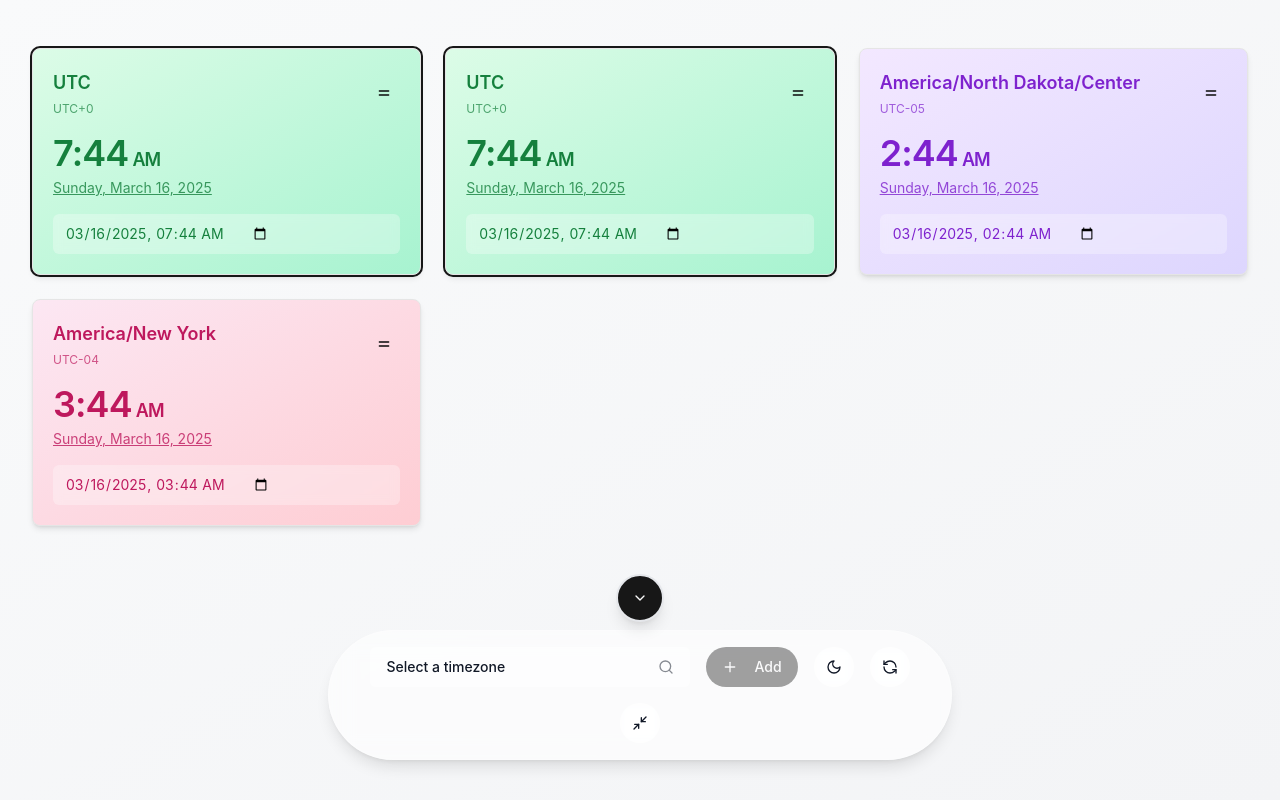
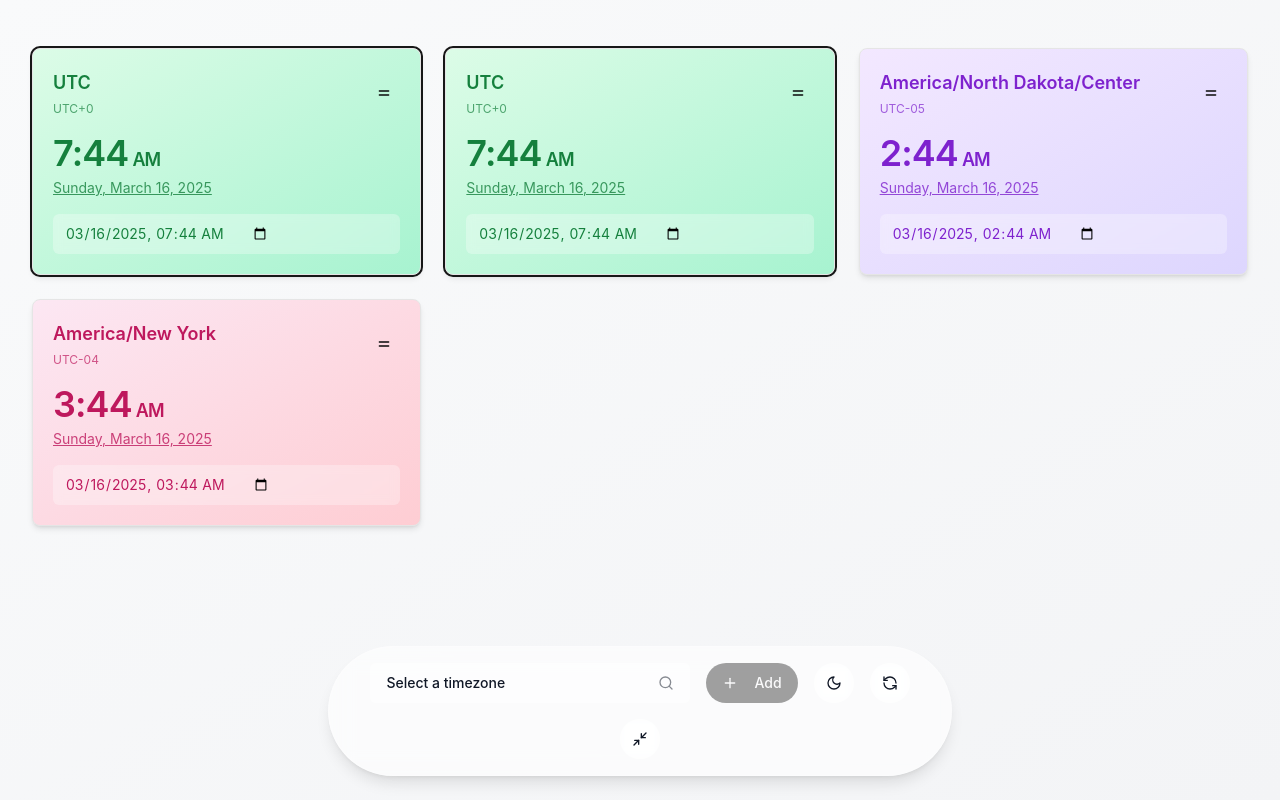
Before and after one commit to ShrihariMohan/timezone-app, a Next.js app: page / in a window 1280 px wide. Built offline with nearby package versions, Linux system fonts and the light colour scheme.

Commit message:
Remove - Hide toolbar button

```diff
--- a/app/page.tsx
+++ b/app/page.tsx
@@ -244,7 +244,7 @@ export default function TimezoneApp() {
       </Head>
       <div
         className={cn(
-          "min-h-screen p-4 md:p-8 md:pb-16 transition-colors",
+          "min-h-screen p-4 md:p-8 md:pb-24 transition-colors",
           darkMode
             ? "bg-gradient-to-br from-gray-900 to-gray-800 text-gray-100"
             : "bg-gradient-to-br from-gray-50 to-gray-100 text-gray-900",
@@ -265,7 +265,7 @@ export default function TimezoneApp() {
         </div> */}
 
         {/* Floating Glassmorphism Toolbar */}
-        <div className="fixed bottom-0 left-0 w-full sm:w-auto sm:bottom-8 sm:left-1/2 sm:-translate-x-1/2 z-10 p-2">
+        <div className="fixed bottom-0 left-0 w-full sm:w-auto sm:bottom-4 sm:left-1/2 sm:-translate-x-1/2 z-10 p-2">
           <div
             className={cn(
               "transition-all duration-300 ease-in-out",
@@ -356,7 +356,7 @@ export default function TimezoneApp() {
           </div>
 
           {/* Improved Toggle button for toolbar */}
-          <Button
+          {/* <Button
             variant={darkMode ? "default" : "default"}
             size="sm"
             onClick={toggleToolbar}
@@ -368,10 +368,10 @@ export default function TimezoneApp() {
             )}
           >
             {showToolbar ? <ChevronDown className="h-6 w-6" /> : <ChevronUp className="h-6 w-6" />}
-          </Button>
+          </Button> */}
         </div>
 
-        <div className="grid grid-cols-1 md:grid-cols-2 lg:grid-cols-3 gap-6 mt-4 pb-20">
+        <div className="grid grid-cols-1 md:grid-cols-2 lg:grid-cols-3 gap-6 mt-4 pb-32">
           {timezones.map((timezone, index) => (
             <div
               key={timezone}
```
Also changed, not shown: 1 other file (tests, documents, lock files or other folders).
